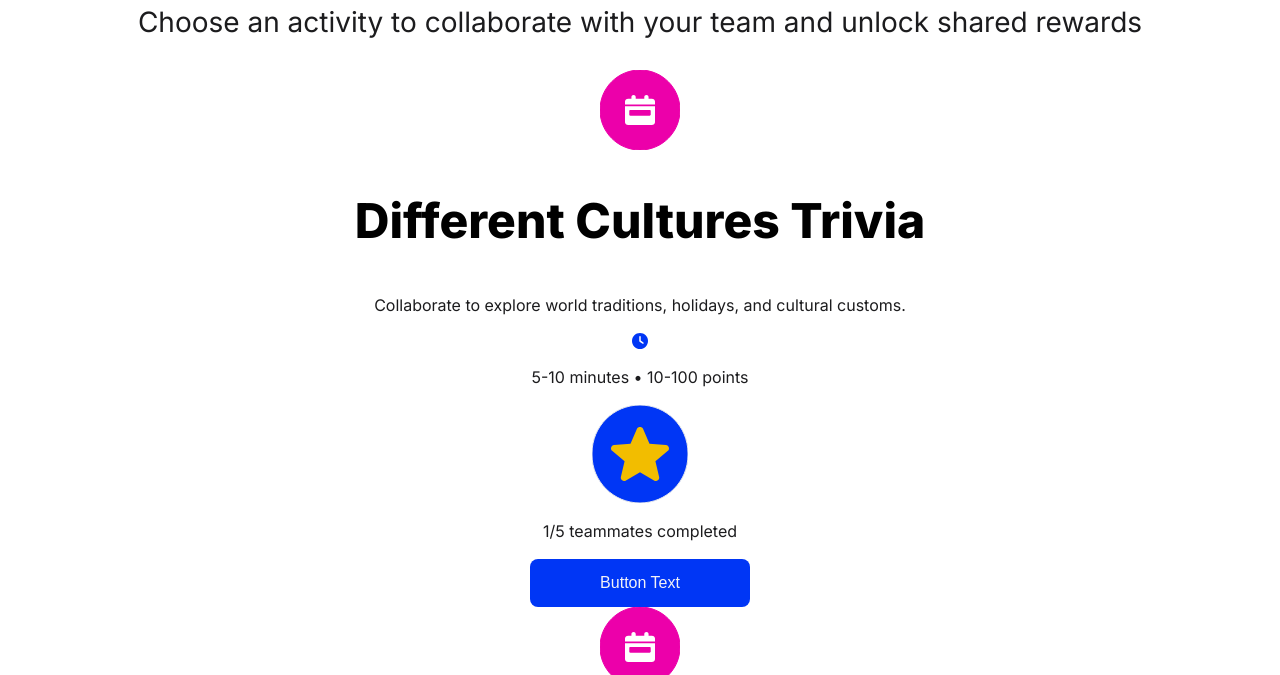
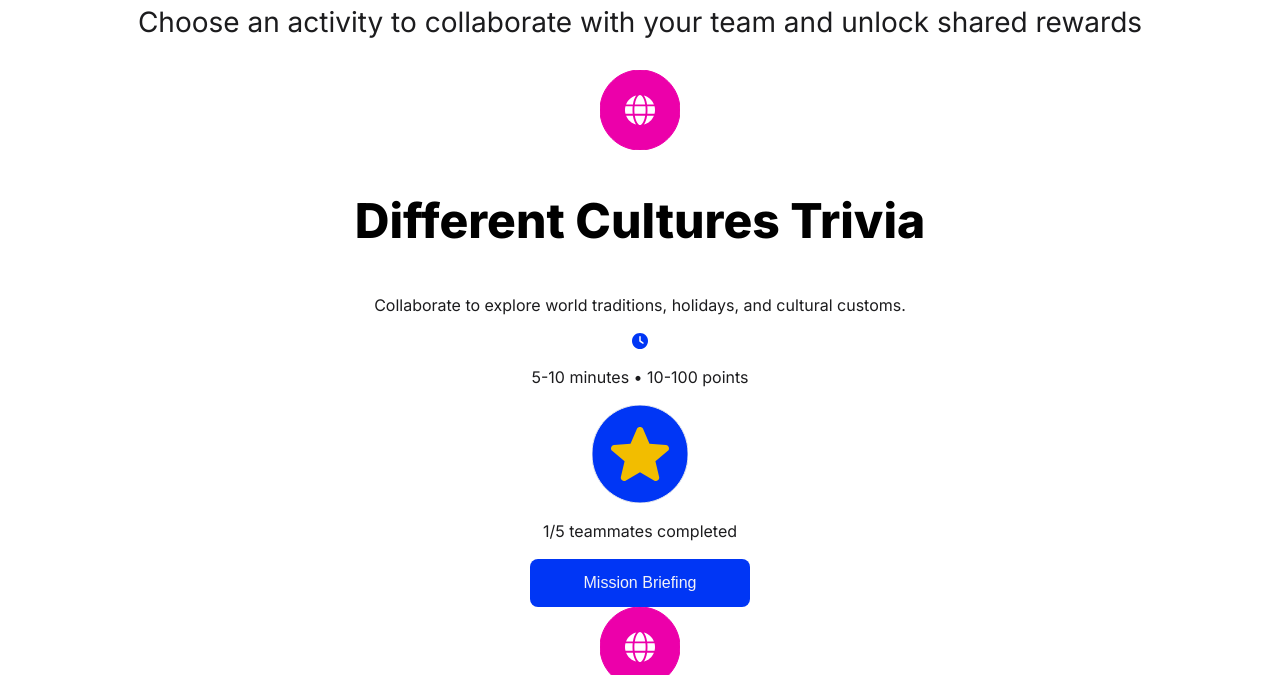
Before and after one commit to cherryontech/MissionCollective, a React (Vite) app: page /mission-hub in a window 1280 px wide. Shown: the part 277-952 px from the top of the page. Built offline with nearby package versions, Linux system fonts and the light colour scheme.

Commit message:
Removes hardcoded text

```diff
--- a/src/Components/MissionHubCard.jsx
+++ b/src/Components/MissionHubCard.jsx
@@ -1,19 +1,16 @@
-import calendar from "../assets/icons/missionHub/calendar.svg";
-import completed from "../assets/icons/missionHub/completed.svg";
-import idea from "../assets/icons/missionHub/idea.svg";
-import masks from "../assets/icons/missionHub/masks.svg";
-import olympics from "../assets/icons/missionHub/olympics.svg";
-import scale from "../assets/icons/missionHub/scale.svg";
-import team from "../assets/icons/missionHub/team.svg";
-import world from "../assets/icons/missionHub/world.svg";
 import clock from "../assets/icons/missionHub/clock.svg";
 import starCircle from "../assets/icons/starCircle.svg";
 import { cardContent } from "../data/missionHubCards";
 
+const buttonText = {
+  beforeActivity: "Mission Briefing",
+  afterActivity: "View Team Contributions",
+};
+
 export default function MissionHubCard() {
   return (
     <div>
-      <img src={calendar} alt="calendar icon" />
+      <img src={cardContent[0].icon} alt={cardContent[0].alt} />
       <h2>{cardContent[0].headline}</h2>
       <p>{cardContent[0].body}</p>
       <div>
@@ -24,7 +21,7 @@ export default function MissionHubCard() {
         <img src={starCircle} alt="star icon" />
         <p>{cardContent[0].numCompleted}/5 teammates completed</p>
       </div>
-      <button>Button Text</button>
+      <button>{buttonText.beforeActivity}</button>
     </div>
   );
 }
--- a/src/data/missionHubCards.js
+++ b/src/data/missionHubCards.js
@@ -1,3 +1,12 @@
+import calendar from "../assets/icons/missionHub/calendar.svg";
+import completed from "../assets/icons/missionHub/completed.svg";
+import idea from "../assets/icons/missionHub/idea.svg";
+import masks from "../assets/icons/missionHub/masks.svg";
+import olympics from "../assets/icons/missionHub/olympics.svg";
+import scale from "../assets/icons/missionHub/scale.svg";
+import team from "../assets/icons/missionHub/team.svg";
+import world from "../assets/icons/missionHub/world.svg";
+
 export const cardContent = [
   {
     id: 0,
@@ -5,7 +14,7 @@ export const cardContent = [
     body: "Collaborate to explore world traditions, holidays, and cultural customs.",
     info: "5-10 minutes • 10-100 points",
     numCompleted: 1,
-    icon: "world",
+    icon: world,
     alt: "world icon",
   },
   {
@@ -14,7 +23,7 @@ export const cardContent = [
     body: "Guess your teammates' pet peeves and discover what they find annoying.",
     info: "10-15 minutes • 15-150 points",
     numCompleted: 0,
-    icon: "team",
+    icon: team,
     alt: "team icon",
   },
   {
@@ -23,7 +32,7 @@ export const cardContent = [
     body: "Share your preferences and see how well your teammates know your choices.",
     info: "3-8 minutes • 5-50 points",
     numCompleted: 3,
-    icon: "scale",
+    icon: scale,
     alt: "scale icon",
   },
   {
@@ -32,7 +41,7 @@ export const cardContent = [
     body: "Fast-paced questions to connect on personal and workplace favorites.",
     info: "8-12 minutes • 12-120 points",
     numCompleted: 2,
-    icon: "completed",
+    icon: completed,
     alt: "checkmark icon",
   },
   {
@@ -41,7 +50,7 @@ export const cardContent = [
     body: "Rapid-fire choices on preferred work style, desk snacks, and office habits.",
     info: "10-15 minutes • 15-150 points",
     numCompleted: 1,
-    icon: "olympics",
+    icon: olympics,
     alt: "olympic torch icon",
   },
   {
@@ -50,7 +59,7 @@ export const cardContent = [
     body: "Based on teammate submissions, guess which statement is the fib.",
     info: "5-10 minutes • 10-100 points",
     numCompleted: 2,
-    icon: "masks",
+    icon: masks,
     alt: "drama mask icon",
   },
   {
@@ -59,7 +68,7 @@ export const cardContent = [
     body: "Match international holidays, festivals, and cultural dates to the country of origin.",
     info: "10-15 minutes • 15-150 points",
     numCompleted: 4,
-    icon: "calendar",
+    icon: calendar,
     alt: "calendar icon",
   },
   {
@@ -68,7 +77,7 @@ export const cardContent = [
     body: "Identify which teammate submitted the quote or philosophy they try to live by.",
     info: "8-12 minutes • 12-120 points",
     numCompleted: 0,
-    icon: "idea",
+    icon: idea,
     alt: "lightbulb icon",
   },
 ];
```
